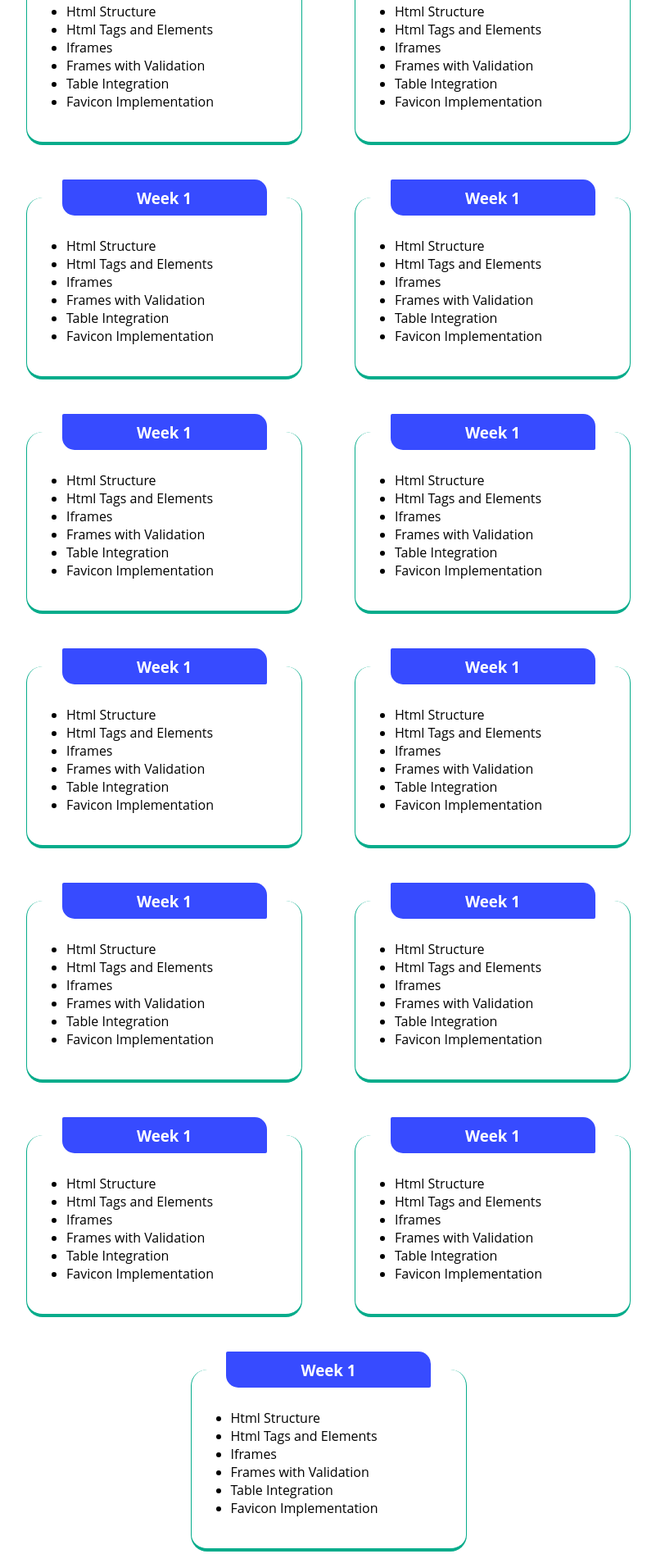
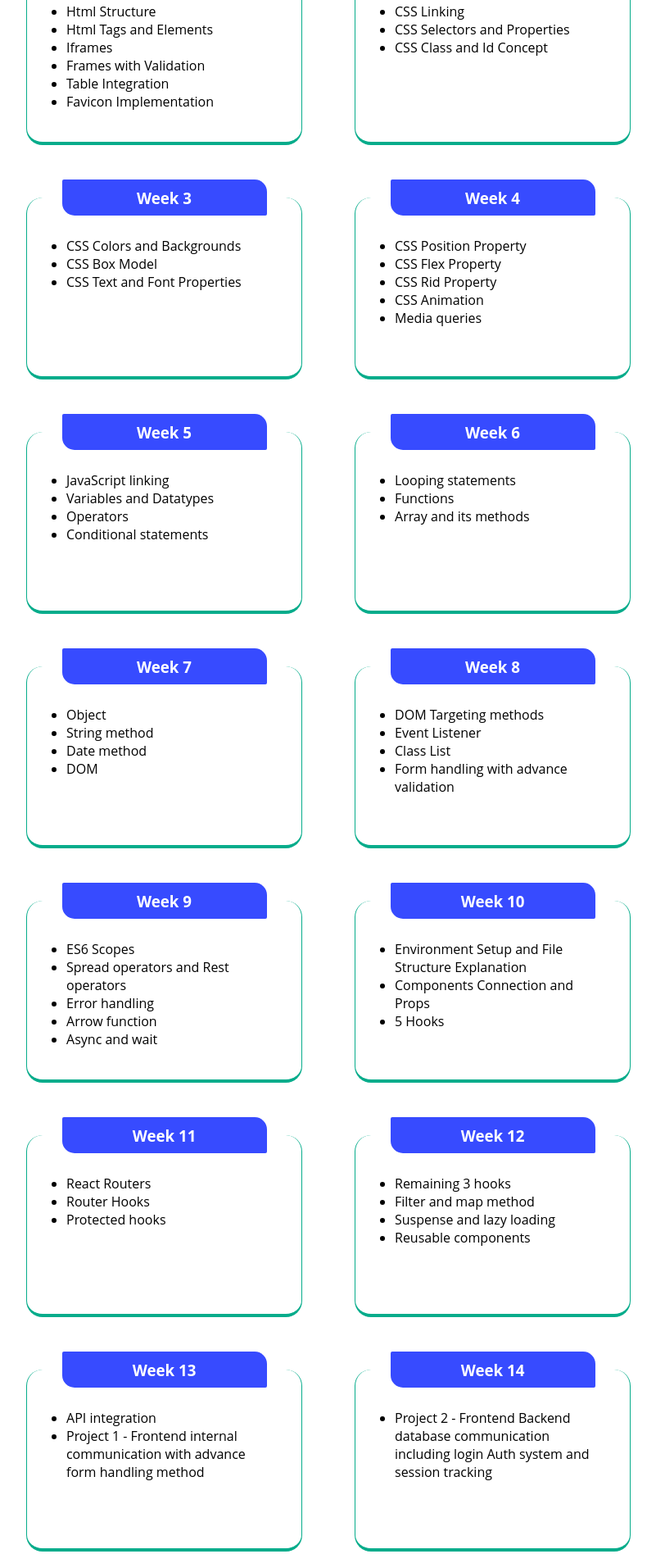
Before and after one commit to VirajNikam01/page_one, a plain HTML site: page index.html in a window 1280 px wide. Shown: the part 1001-2897 px from the top of the page at 82% size, without its empty margins (239-1040 px from the left). Drawn offline with Linux system fonts and the light colour scheme; a web font is replaced by a local one.

Commit message:
completed

```diff
--- a/index.html
+++ b/index.html
@@ -44,7 +44,8 @@
                 <p>Familiarity with HTML, CSS, and JavaScript programming languages is helpful but not required.</p>
             </div>
             <div id="center_last">
-                <p><b>Skills you will learn: </b> HTML,CSS,JavaScript,Java,Responsive Design,Database <a href="#">+10 more</a></p>
+                <p><b>Skills you will learn: </b> HTML,CSS,JavaScript,Java,Responsive Design,Database <a href="#">+10
+                        more</a></p>
             </div>
         </div>
 
@@ -56,7 +57,8 @@
                     A complete hands-on experience from industry leaders.</p>
             </div>
             <div id="bottom_center">
-                <div class="elem color_btn"><img src="./course_img/radio_button_checked.png" alt="">Front End Development</div>
+                <div class="elem color_btn"><img src="./course_img/radio_button_checked.png" alt="">Front End
+                    Development</div>
                 <div class="elem"><img src="./course_img/radio_button_unchecked.png" alt="">Back End Development</div>
                 <div class="elem"><img src="./course_img/radio_button_unchecked.png" alt="">Database</div>
             </div>
@@ -79,155 +81,136 @@
                         <h3>Week 1</h3>
                     </div>
                     <ul>
-                        <li>Html Structure</li>
-                        <li>Html Tags and Elements</li>
-                        <li>Iframes</li>
-                        <li>Frames with Validation</li>
-                        <li>Table Integration</li>
-                        <li>Favicon Implementation</li>
+                        <li>CSS Linking</li>
+                        <li>CSS Selectors and Properties</li>
+                        <li>CSS Class and Id Concept</li>
                     </ul>
                 </div>
                 <div class="container">
                     <div class="container_head">
-                        <h3>Week 1</h3>
+                        <h3>Week 3</h3>
                     </div>
                     <ul>
-                        <li>Html Structure</li>
-                        <li>Html Tags and Elements</li>
-                        <li>Iframes</li>
-                        <li>Frames with Validation</li>
-                        <li>Table Integration</li>
-                        <li>Favicon Implementation</li>
+                        <li>CSS Colors and Backgrounds</li>
+                        <li>CSS Box Model</li>
+                        <li>CSS Text and Font Properties</li>
                     </ul>
                 </div>
                 <div class="container">
                     <div class="container_head">
-                        <h3>Week 1</h3>
+                        <h3>Week 4</h3>
                     </div>
                     <ul>
-                        <li>Html Structure</li>
-                        <li>Html Tags and Elements</li>
-                        <li>Iframes</li>
-                        <li>Frames with Validation</li>
-                        <li>Table Integration</li>
-                        <li>Favicon Implementation</li>
+                        <li>CSS Position Property</li>
+                        <li>CSS Flex Property</li>
+                        <li>CSS Rid Property</li>
+                        <li>CSS Animation</li>
+                        <li>Media queries</li>
                     </ul>
                 </div>
                 <div class="container">
                     <div class="container_head">
-                        <h3>Week 1</h3>
+                        <h3>Week 5</h3>
                     </div>
                     <ul>
-                        <li>Html Structure</li>
-                        <li>Html Tags and Elements</li>
-                        <li>Iframes</li>
-                        <li>Frames with Validation</li>
-                        <li>Table Integration</li>
-                        <li>Favicon Implementation</li>
+                        <li>JavaScript linking</li>
+                        <li>Variables and Datatypes</li>
+                        <li>Operators</li>
+                        <li>Conditional statements</li>
                     </ul>
                 </div>
                 <div class="container">
                     <div class="container_head">
-                        <h3>Week 1</h3>
+                        <h3>Week 6</h3>
                     </div>
                     <ul>
-                        <li>Html Structure</li>
-                        <li>Html Tags and Elements</li>
-                        <li>Iframes</li>
-                        <li>Frames with Validation</li>
-                        <li>Table Integration</li>
-                        <li>Favicon Implementation</li>
+                        <li>Looping statements</li>
+                        <li>Functions</li>
+                        <li>Array and its methods</li>
                     </ul>
                 </div>
                 <div class="container">
                     <div class="container_head">
-                        <h3>Week 1</h3>
+                        <h3>Week 7</h3>
                     </div>
                     <ul>
-                        <li>Html Structure</li>
-                        <li>Html Tags and Elements</li>
-                        <li>Iframes</li>
-                        <li>Frames with Validation</li>
-                        <li>Table Integration</li>
-                        <li>Favicon Implementation</li>
+                        <li>Object</li>
+                        <li>String method</li>
+                        <li>Date method</li>
+                        <li>DOM</li>
                     </ul>
                 </div>
                 <div class="container">
                     <div class="container_head">
-                        <h3>Week 1</h3>
+                        <h3>Week 8</h3>
                     </div>
                     <ul>
-                        <li>Html Structure</li>
-                        <li>Html Tags and Elements</li>
-                        <li>Iframes</li>
-                        <li>Frames with Validation</li>
-                        <li>Table Integration</li>
-                        <li>Favicon Implementation</li>
+                        <li>DOM Targeting methods</li>
+                        <li>Event Listener</li>
+                        <li>Class List</li>
+                        <li>Form handling with advance
+                            validation</li>
                     </ul>
                 </div>
                 <div class="container">
                     <div class="container_head">
-                        <h3>Week 1</h3>
+                        <h3>Week 9</h3>
                     </div>
                     <ul>
-                        <li>Html Structure</li>
-                        <li>Html Tags and Elements</li>
-                        <li>Iframes</li>
-                        <li>Frames with Validation</li>
-                        <li>Table Integration</li>
-                        <li>Favicon Implementation</li>
+                        <li>ES6 Scopes</li>
+                        <li>Spread operators and Rest operators</li>
+                        <li>Error handling</li>
+                        <li>Arrow function</li>
+                        <li>Async and wait</li>
                     </ul>
                 </div>
                 <div class="container">
                     <div class="container_head">
-                        <h3>Week 1</h3>
+                        <h3>Week 10</h3>
                     </div>
                     <ul>
-                        <li>Html Structure</li>
-                        <li>Html Tags and Elements</li>
-                        <li>Iframes</li>
-                        <li>Frames with Validation</li>
-                        <li>Table Integration</li>
-                        <li>Favicon Implementation</li>
+                        <li>Environment Setup and File Structure Explanation</li>
+                        <li>Components Connection and Props</li>
+                        <li>5 Hooks</li>
                     </ul>
                 </div>
                 <div class="container">
                     <div class="container_head">
-                        <h3>Week 1</h3>
+                        <h3>Week 11</h3>
                     </div>
                     <ul>
-                        <li>Html Structure</li>
-                        <li>Html Tags and Elements</li>
-                        <li>Iframes</li>
-                        <li>Frames with Validation</li>
-                        <li>Table Integration</li>
-                        <li>Favicon Implementation</li>
+                        <li>React Routers</li>
+                        <li>Router Hooks</li>
+                        <li>Protected hooks</li>
                     </ul>
                 </div>
                 <div class="container">
                     <div class="container_head">
-                        <h3>Week 1</h3>
+                        <h3>Week 12</h3>
                     </div>
                     <ul>
-                        <li>Html Structure</li>
-                        <li>Html Tags and Elements</li>
-                        <li>Iframes</li>
-                        <li>Frames with Validation</li>
-                        <li>Table Integration</li>
-                        <li>Favicon Implementation</li>
+                        <li>Remaining 3 hooks</li>
+                        <li>Filter and map method</li>
+                        <li>Suspense and lazy loading</li>
+                        <li>Reusable components</li>
                     </ul>
                 </div>
                 <div class="container">
                     <div class="container_head">
-                        <h3>Week 1</h3>
+                        <h3>Week 13</h3>
                     </div>
                     <ul>
-                        <li>Html Structure</li>
-                        <li>Html Tags and Elements</li>
-                        <li>Iframes</li>
-                        <li>Frames with Validation</li>
-                        <li>Table Integration</li>
-                        <li>Favicon Implementation</li>
+                        <li>API integration</li>
+                        <li>Project 1 - Frontend internal communication with advance form handling method</li>
+                    </ul>
+                </div>
+                <div class="container">
+                    <div class="container_head">
+                        <h3>Week 14</h3>
+                    </div>
+                    <ul>
+                        <li>Project 2 - Frontend Backend database communication including login Auth system and session
+                            tracking</li>
                     </ul>
                 </div>
             </div>
```
Lines whose indentation alone changed are shown as unchanged.
